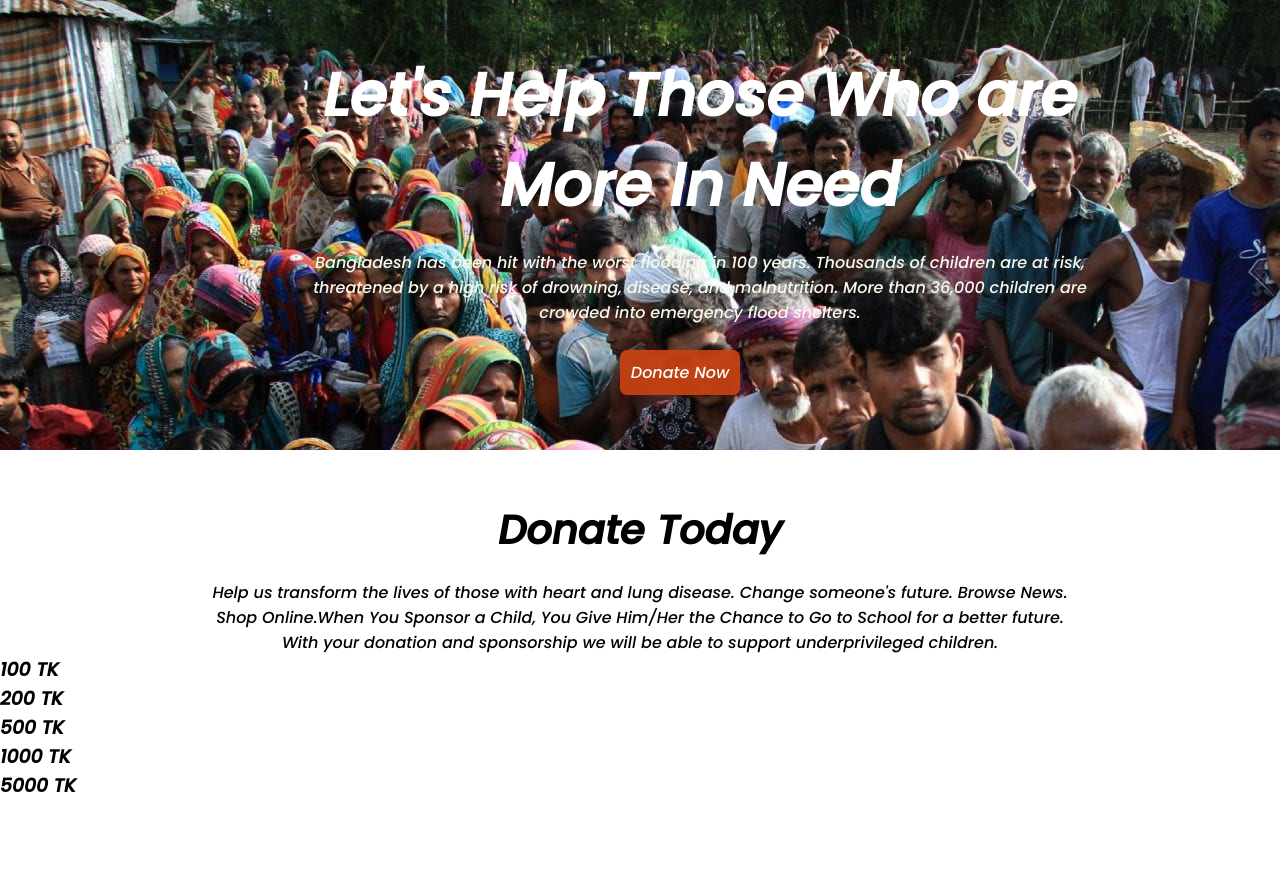
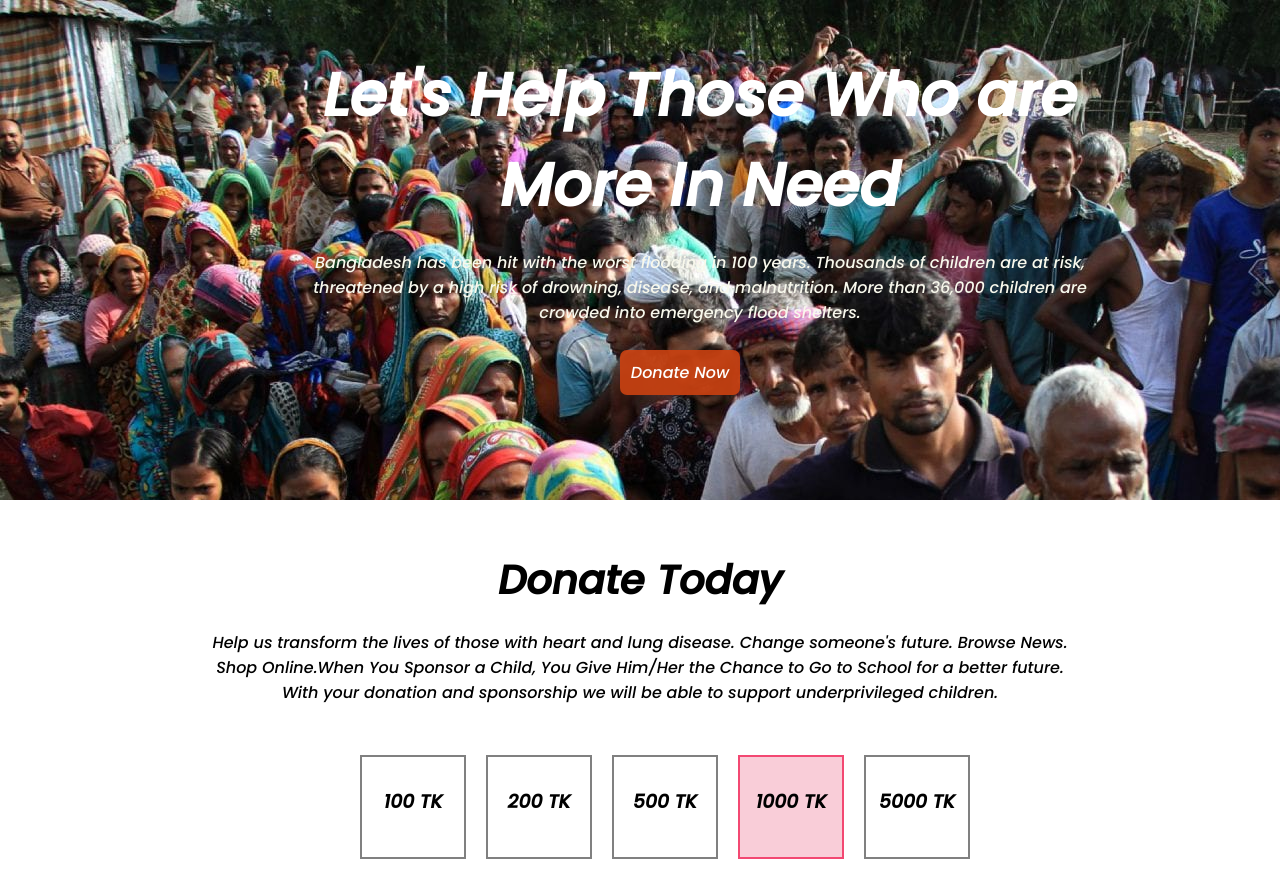
Before and after one commit to Hridoy8299/donation-sylhet, a plain HTML site: page index.html in a window 1280 px wide. Before the commit the page ends 800 px from the top, so only its background shows below. Drawn offline with Linux system fonts and the light colour scheme; a web font is replaced by a local one.

Commit message:
second day second session

```diff
--- a/index.html
+++ b/index.html
@@ -59,16 +59,16 @@
                 <h3>100 TK</h3>
             </div>
 
-            <div>
+            <div class="box">
                 <h3>200 TK</h3>
             </div>
-            <div>
+            <div class="box">
                 <h3>500 TK</h3>
             </div>
-            <div>
+            <div class="box design">
                 <h3>1000 TK</h3>
             </div>
-            <div>
+            <div class="box">
                 <h3>5000 TK</h3>
             </div>
 
--- a/style.css
+++ b/style.css
@@ -12,7 +12,7 @@ h1 {
 
 .banner {
     background-image: url(images/donation7.jpg);
-    height: 450px;
+    height: 500px;
     background-repeat: no-repeat;
     width: 100%;
     padding: 0%;
@@ -79,3 +79,26 @@ a {
     margin-left: 200px;
     margin-right: 200px;
 }
+
+.box {
+    height: 60px;
+    border: 2px solid gray;
+    width: 180px;
+    margin: 10px;
+    text-align: center;
+    padding: 10px;
+    padding-top: 30px;
+}
+
+.amount {
+    display: flex;
+    margin-left: 350px;
+    margin-right: 300px;
+    margin-top: 40px;
+
+}
+
+.design {
+    border: 2px solid rgba(241, 38, 89, 0.795);
+    background-color: rgba(231, 55, 99, 0.247);
+}
```
